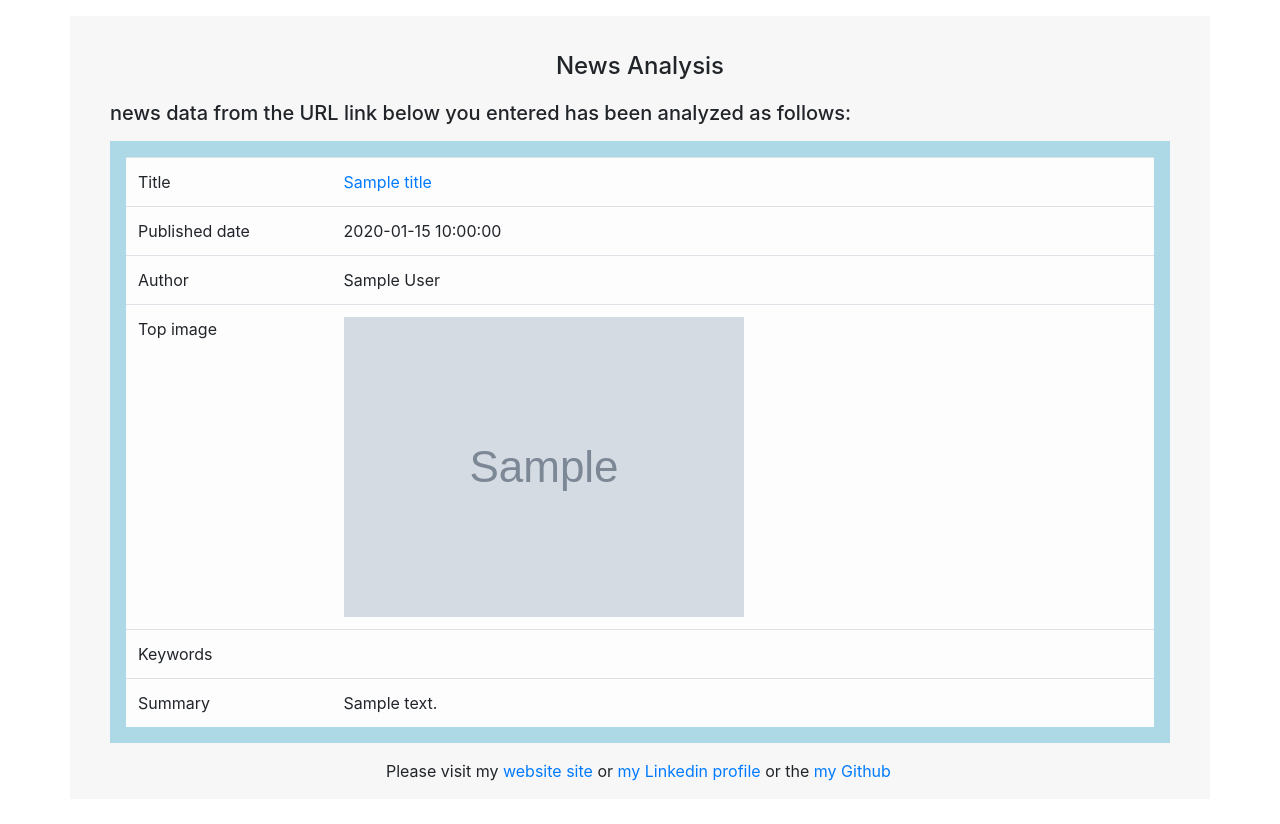
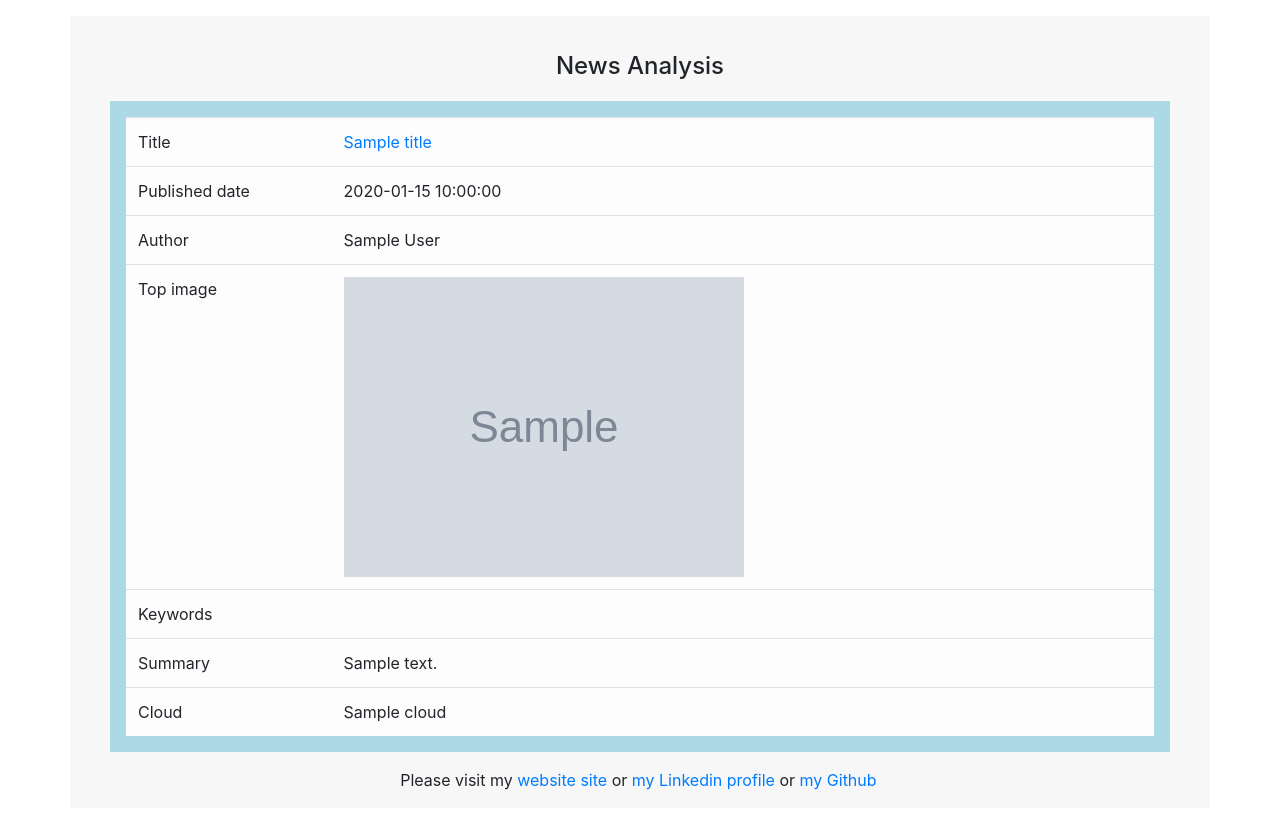
Before and after one commit to lonardonifabio/Heroku_RapidAPI_Python, a Flask app: template templates/results.html in a window 1280 px wide. Before the commit the page ends 781 px from the top, so only its background shows below. Run offline with Flask 2, Linux system fonts and the light colour scheme; the template is opened without the code that fills it: most values are stand-ins (such as "Sample title", 1, 10 or a date in 2020); grey boxes marked "Sample" are stand-in pictures; some libraries are stand-ins or nearby versions.

Commit message:
Add files via upload

```diff
--- a/summary.py
+++ b/summary.py
@@ -64,11 +64,7 @@
 
     summary = article.summary
 
-    return render_template("results.html", search_string = search_string, title = title, published_date=published_date, author = author, image = image, keyword = keyword, summary = summary)
+    return render_template("results.html", search_string = search_string, title = title, published_date=published_date, author = author, image = image, keyword = keyword, summary = summary, cloud = cloud)
 
-
-    # return render_template("results.html", search_string = search_string, data = data, title=title, published_date=published_date, author = author, image = image, cloud = cloud)
-
-    # return render_template("results.html", search_string = search_string, data = data, title=title, published_date=published_date, author = author, image = image, cloud = cloud, summary = summary)
 if __name__ == '__main__':
       app.run()
--- a/templates/layout.html
+++ b/templates/layout.html
@@ -21,9 +21,7 @@
             {% endblock %}
 
             <span>Please visit my <a href="https://www.fabiolonardoni.it" target="_blank">website site</a> or <a
-                    href="https://www.linkedin.com/in/fabio-lonardoni-innovation-manager/" target="_blank">my Linkedin profile </a> or the
-                    <a href="https://github.com/lonardonifabio/" target="_blank">my Github </a></span>
-
+                    href="https://www.linkedin.com/in/fabio-lonardoni-innovation-manager/" target="_blank">my Linkedin profile </a> or <a href="https://github.com/lonardonifabio/" target="_blank">my Github </a></span>
         </div>
 
     </div>
--- a/templates/results.html
+++ b/templates/results.html
@@ -2,10 +2,6 @@
 {% block content %}
 
 <div class="resultspage">
-   <h5>news data from the URL link below you entered has been analyzed as follows:</h5>
-   <h6>{{ search_string }}</h6>
-
-
    <div class="container table-responsive result p-3 mb-3 mt-3">
       <table class="table table-light mb-0">
          <tbody>
@@ -41,6 +37,11 @@
                <td>{{ summary }}</td>
             </tr>
 
+            <tr>
+               <td>Cloud</td>
+               <td>{{ cloud }}</td>
+            </tr>
+
          </tbody>
       </table>
    </div>
```
